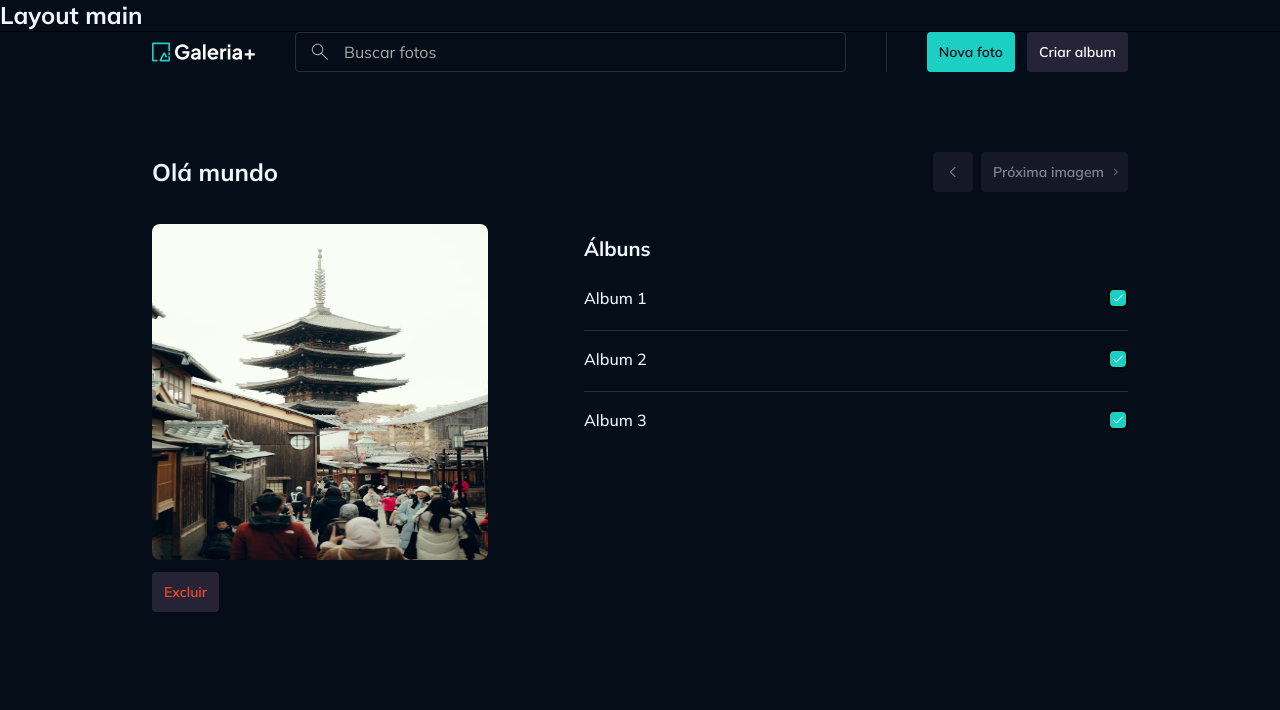
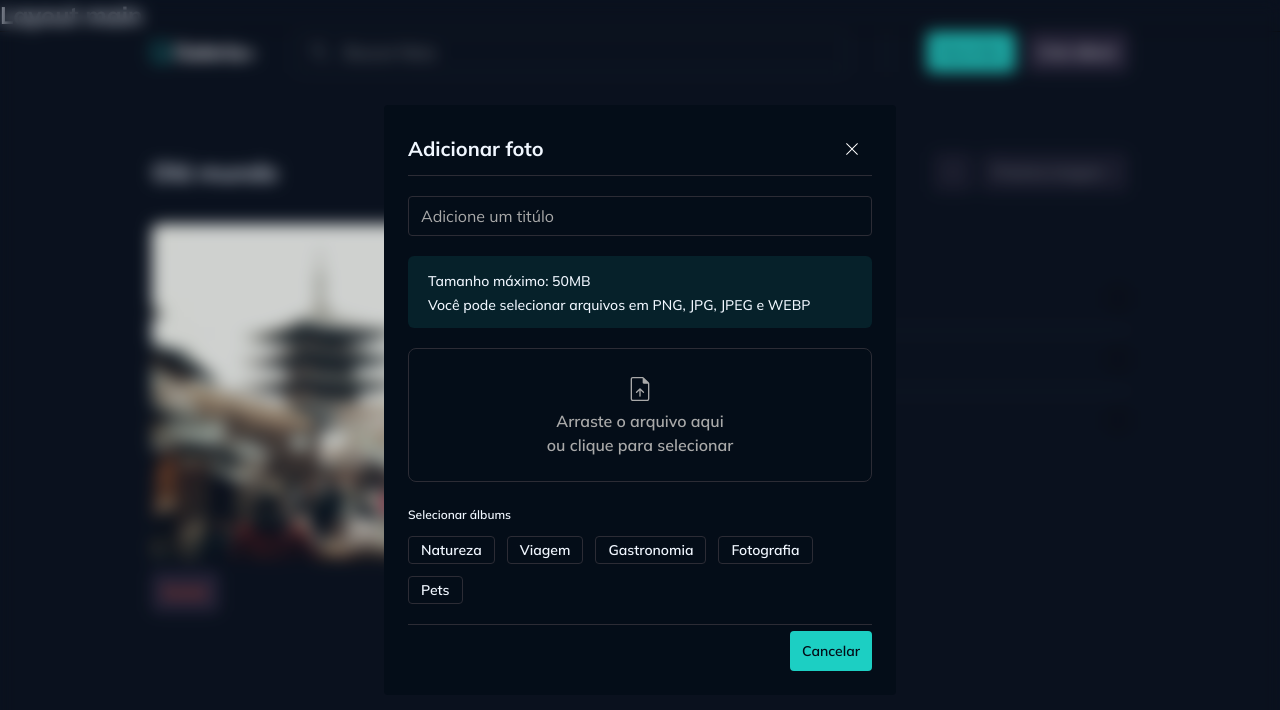
Before and after one commit to juniorbonini/gallery-plus, a React (Vite) app: page /fotos/1 in a window 1280 px wide. Both pictures are taken after a click on the button "Nova foto". Shown: the top 710 px of the page. Built offline with nearby package versions, Linux system fonts and the light colour scheme.

Commit message:
feat: adiciona mapeamento de categorias de álbuns e finaliza dialog de nova foto

```diff
--- a/src/components/Album/album-list-selector.tsx
+++ b/src/components/Album/album-list-selector.tsx
@@ -38,7 +38,7 @@
                 {album.title}
               </Text>
               <InputCheckbox
-                defaultChecked={isChecked(album.id)}
+                defaultChecked={!isChecked(album.id)}
                 onClick={() => handlePhotoOnAlbums(album.id)}
               />
             </div>
--- a/src/components/Album/index.tsx
+++ b/src/components/Album/index.tsx
@@ -3,6 +3,7 @@
 import Text from "../Text";
 import Button from "../Button";
 import Skeleton from "../Skeleton";
+import { AlbumCategory } from "@/utils/album";
 
 export default function Album({
   albums,
@@ -10,6 +11,7 @@
   className,
   ...props
 }: AlbumFilter) {
+  const album = AlbumCategory;
   return (
     <div className={cx("flex items-center gap-3.5 overflow-x-auto")} {...props}>
       <Text variant="heading-small">Albúns</Text>
@@ -19,7 +21,7 @@
             <Button size="sm" className="cursor-pointer" variant="primary">
               Todos
             </Button>
-            {albums.map((album) => (
+            {album.map((album) => (
               <Button
                 key={album.id}
                 size="sm"
--- a/src/components/MainHeader/index.tsx
+++ b/src/components/MainHeader/index.tsx
@@ -5,10 +5,11 @@
 import Logo from "@/assets/images/galeria-plus-full-logo.svg?react";
 
 import Container from "@/components/Container";
-import Button from "../Button";
+import Button from "@/components/Button";
 import type { MainHeaderInterface } from "@/models/main-header";
-import Divider from "../Divider";
-import Search from "../Search";
+import Divider from "@/components/Divider";
+import NewPhotoDialog from "@/components/Photo/new-photo.dialog";
+import Search from "@/components/Search";
 
 export default function MainHeader({
   className,
@@ -28,7 +29,7 @@
       <Divider orientation="vertical" className="h-10" />
 
       <div className="flex items-center gap-3">
-        <Button>Nova foto</Button>
+      <NewPhotoDialog trigger={<Button>Nova foto</Button>} />
         <Button variant="secondary">Criar album</Button>
       </div>
     </Container>
--- /dev/null
+++ b/src/components/Photo/new-photo.dialog.tsx
@@ -0,0 +1,83 @@
+import type { Album } from "@/models/album";
+import type { NewPhotoDialog } from "@/models/photo";
+import { useForm } from "react-hook-form";
+import {
+  Dialog,
+  DialogBody,
+  DialogContent,
+  DialogFooter,
+  DialogHeader,
+} from "../Dialog";
+import { DialogClose, DialogTrigger } from "@radix-ui/react-dialog";
+import InputText from "../InputText";
+import Alert from "../Alert";
+import InputSingleFile from "../InputSingleFile";
+import ImageFilePreview from "../ImageFilePreview";
+import Text from "../Text";
+import Button from "../Button";
+import Skeleton from "../Skeleton";
+import {AlbumCategory} from "@/utils/album";
+
+export default function NewPhotoDialog({ trigger }: NewPhotoDialog) {
+  const form = useForm();
+
+  const isLoadingAlbum = false;
+  const albums = AlbumCategory;
+
+  return (
+    <Dialog>
+      <DialogTrigger asChild>{trigger}</DialogTrigger>
+      <DialogContent>
+        <DialogHeader>Adicionar foto</DialogHeader>
+        <DialogBody className="flex flex-col gap-5">
+          <InputText placeholder="Adicione um titúlo" maxLength={255} />
+
+          <Alert>
+            Tamanho máximo: 50MB
+            <br />
+            Você pode selecionar arquivos em PNG, JPG, JPEG e WEBP
+          </Alert>
+
+          <InputSingleFile
+            form={form}
+            allowedExtensions={["png", "jpg", "jpeg", "webp"]}
+            maxFileInMb={50}
+            replaceBy={<ImageFilePreview className="w-full h-56" />}
+          />
+          <div className="flex flex-col space-y-3">
+            <Text variant="label-small">Selecionar álbums</Text>
+
+            <div className="flex flex-wrap gap-3">
+              {!isLoadingAlbum &&
+                albums.length > 0 &&
+                albums.map((album) => (
+                  <Button
+                    key={album.id}
+                    className="truncate"
+                    variant="ghost"
+                    size="sm"
+                  >
+                    {album.title}
+                  </Button>
+                ))}
+
+              {isLoadingAlbum &&
+                Array.from({ length: 5 }).map((_, index) => (
+                  <Skeleton
+                    key={`album-loading-${index}`}
+                    className="w-20 h-7"
+                  />
+                ))}
+            </div>
+          </div>
+        </DialogBody>
+
+        <DialogFooter>
+          <DialogClose asChild>
+            <Button>Cancelar</Button>
+          </DialogClose>
+        </DialogFooter>
+      </DialogContent>
+    </Dialog>
+  );
+}
--- a/src/models/photo.ts
+++ b/src/models/photo.ts
@@ -18,3 +18,7 @@
   nextPhotoId?: string;
   loading?: boolean;
 }
+
+export interface NewPhotoDialog {
+  trigger: React.ReactNode;
+}
--- /dev/null
+++ b/src/utils/album.ts
@@ -0,0 +1,9 @@
+import type { Album } from "@/models/album";
+
+export const AlbumCategory: Album[] = [
+  { id: "1", title: "Natureza" },
+  { id: "2", title: "Viagem" },
+  { id: "3", title: "Gastronomia" },
+  { id: "4", title: "Fotografia" },
+  { id: "5", title: "Pets" },
+];
```
